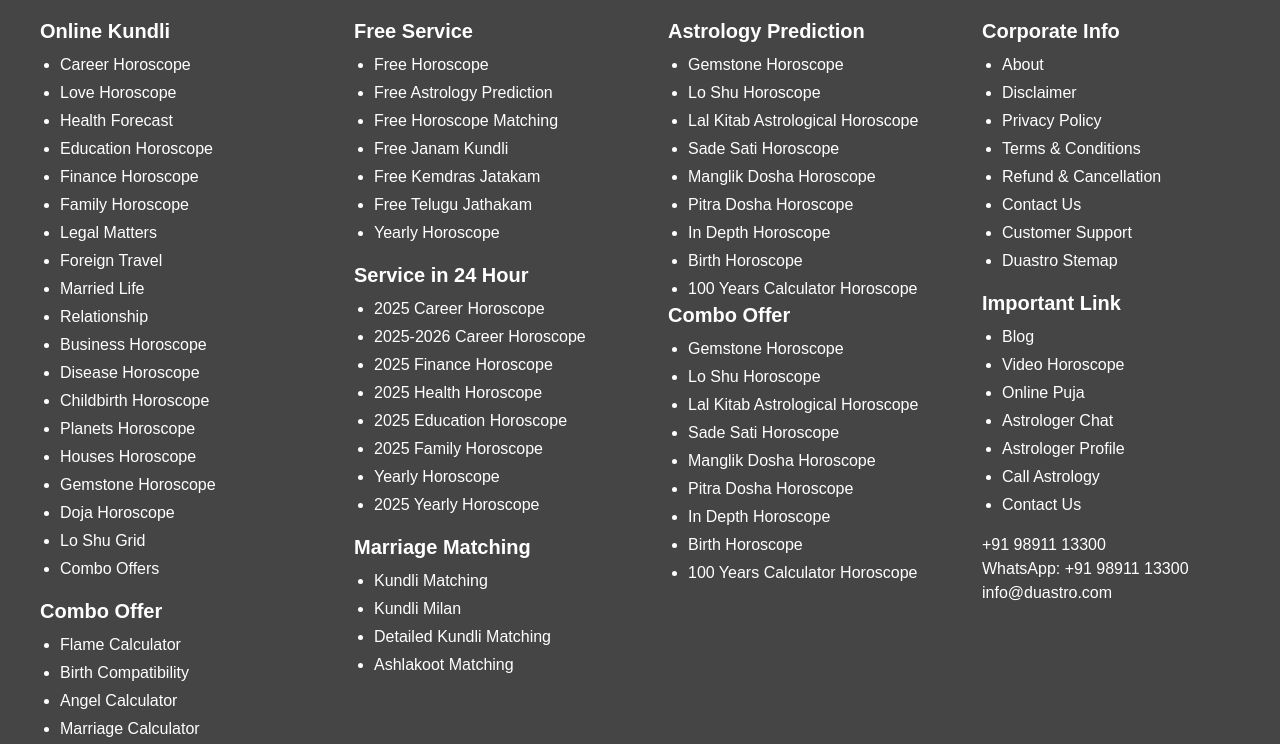
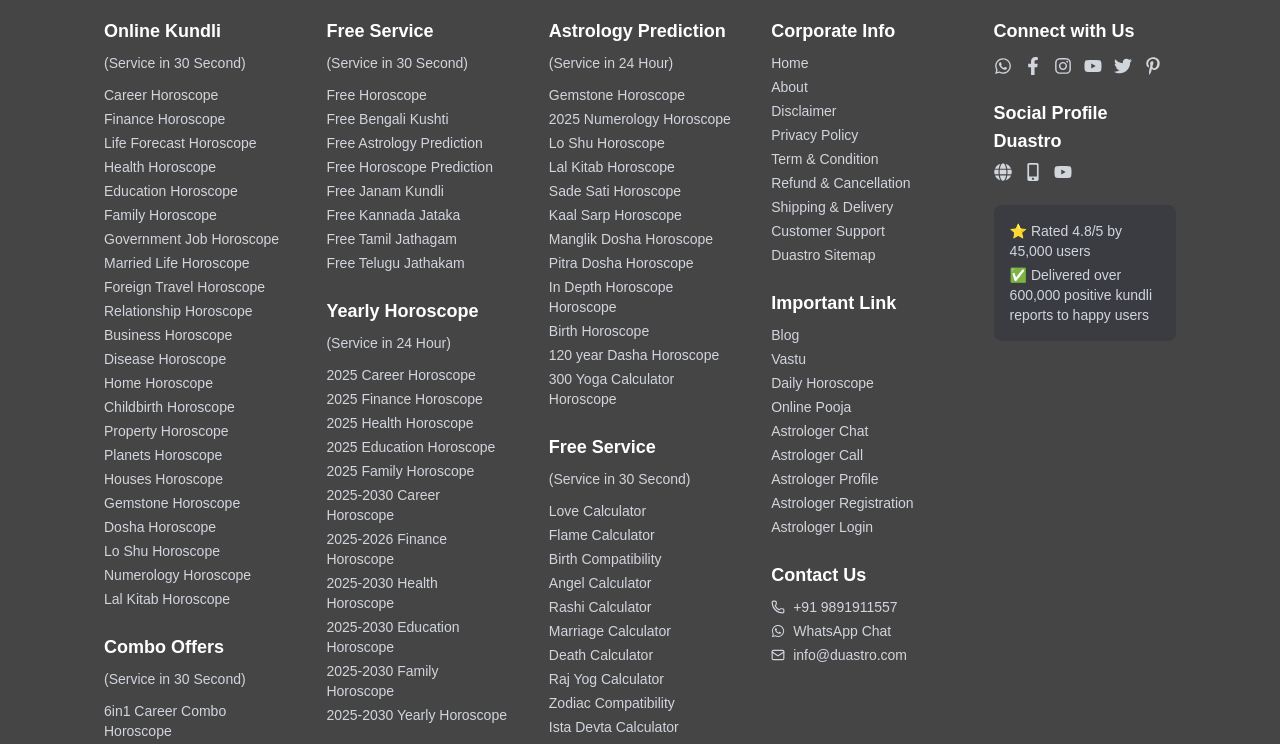
Before and after one commit to OnlyForAshutosh20799/NextApp, a Next.js app: page / in a window 1280 px wide. Shown: the part 5740-6484 px from the top of the page. Built offline with nearby package versions, Linux system fonts and the light colour scheme.

Commit message:
fix footer

```diff
--- a/package.json
+++ b/package.json
@@ -10,9 +10,11 @@
   },
   "dependencies": {
     "@heroicons/react": "^1.0.6",
+    "lucide-react": "^0.545.0",
     "next": "15.5.4",
     "react": "19.1.0",
-    "react-dom": "19.1.0"
+    "react-dom": "19.1.0",
+    "react-icons": "^5.5.0"
   },
   "devDependencies": {
     "@eslint/eslintrc": "^3",
--- a/src/components/Footer.jsx
+++ b/src/components/Footer.jsx
@@ -1,6 +1,18 @@
 "use client";
 
 import { useEffect, useRef } from "react";
+import { Mail, Phone, Star, CheckCircle } from "lucide-react";
+import {
+  FaFacebookF,
+  FaInstagram,
+  FaYoutube,
+  FaTwitter,
+  FaPinterestP,
+  FaWhatsapp,
+  FaLinkedinIn,
+  FaGlobe,
+  FaMobileAlt,
+} from "react-icons/fa";
 
 const data = {
   header: {
@@ -30,35 +42,7 @@
       author: "- Raj Patel",
     },
   ],
-    sections: {
-        onlineKundli: [
-            "Career Horoscope", "Love Horoscope", "Health Forecast", "Education Horoscope",
-            "Finance Horoscope", "Family Horoscope", "Legal Matters", "Foreign Travel",
-            "Married Life", "Relationship", "Business Horoscope", "Disease Horoscope",
-            "Childbirth Horoscope", "Planets Horoscope", "Houses Horoscope", "Gemstone Horoscope",
-            "Doja Horoscope", "Lo Shu Grid", "Combo Offers",
-        ],
-        freeService: {
-            services: ["Free Horoscope", "Free Astrology Prediction", "Free Horoscope Matching", "Free Janam Kundli", "Free Kemdras Jatakam", "Free Telugu Jathakam", "Yearly Horoscope"],
-            "24Hour": ["2025 Career Horoscope", "2025-2026 Career Horoscope", "2025 Finance Horoscope", "2025 Health Horoscope", "2025 Education Horoscope", "2025 Family Horoscope", "Yearly Horoscope", "2025 Yearly Horoscope"],
-            marriageMatching: ["Kundli Matching", "Kundli Milan", "Detailed Kundli Matching", "Ashlakoot Matching"],
-        },
-        astrologyPrediction: {
-            horoscopes: ["Gemstone Horoscope", "Lo Shu Horoscope", "Lal Kitab Astrological Horoscope", "Sade Sati Horoscope", "Manglik Dosha Horoscope", "Pitra Dosha Horoscope", "In Depth Horoscope", "Birth Horoscope", "100 Years Calculator Horoscope"],
-            loveCalculator: ["Flame Calculator", "Birth Compatibility", "Angel Calculator", "Marriage Calculator", "Death Calculator", "Raj Yog Calculator", "Zodiac Compatibility", "Love Partner Report", "Love Match Calculator", "Secret Crush Calculator", "Mobile Number Compatibility", "Account Number Calculator"],
-        },
-        corporateInfo: {
-            info: ["About", "Disclaimer", "Privacy Policy", "Terms & Conditions", "Refund & Cancellation", "Contact Us", "Customer Support", "Duastro Stemap"],
-            importantLinks: ["Blog", "Video Horoscope", "Online Puja", "Astrologer Chat", "Astrologer Profile", "Call Astrology", "Contact Us"],
-            contact: {
-                phone: "+91 98911 13300",
-                whatsapp: "WhatsApp: +91 98911 13300",
-                email: "info@duastro.com",
-                social: ["/facebook-icon.png", "/twitter-icon.png", "/instagram-icon.png"],
-            },
-            ratings: ["⭐ Rated 4.8/5 by 45,000 users", "✅ Delivered over 600,000 positive kundli reports to happy users"],
-        },
-    },
+
   footer: "All Rights Reserved © 2025 Payback Mantra (duastro.com)",
 };
 
@@ -100,6 +84,182 @@
     };
   }, []);
 
+  const footerSections = [
+    {
+      title: "Online Kundli",
+      subtitle: "(Service in 30 Second)",
+      items: [
+        "Career Horoscope",
+        "Finance Horoscope",
+        "Life Forecast Horoscope",
+        "Health Horoscope",
+        "Education Horoscope",
+        "Family Horoscope",
+        "Government Job Horoscope",
+        "Married Life Horoscope",
+        "Foreign Travel Horoscope",
+        "Relationship Horoscope",
+        "Business Horoscope",
+        "Disease Horoscope",
+        "Home Horoscope",
+        "Childbirth Horoscope",
+        "Property Horoscope",
+        "Planets Horoscope",
+        "Houses Horoscope",
+        "Gemstone Horoscope",
+        "Dosha Horoscope",
+        "Lo Shu Horoscope",
+        "Numerology Horoscope",
+        "Lal Kitab Horoscope",
+      ],
+      extraTitle: "Combo Offers",
+      extraSubtitle: "(Service in 30 Second)",
+      extraItems: [
+        "6in1 Career Combo Horoscope",
+        "5in1 Love Combo Horoscope",
+        "6in1 Health Combo Horoscope",
+        "6in1 Business Combo Horoscope",
+        "2in1 Complete Horoscope",
+        "3in1 Numerology Combo Horoscope",
+      ],
+    },
+    {
+      title: "Free Service",
+      subtitle: "(Service in 30 Second)",
+      items: [
+        "Free Horoscope",
+        "Free Bengali Kushti",
+        "Free Astrology Prediction",
+        "Free Horoscope Prediction",
+        "Free Janam Kundli",
+        "Free Kannada Jataka",
+        "Free Tamil Jathagam",
+        "Free Telugu Jathakam",
+      ],
+      extraSections: [
+        {
+          title: "Yearly Horoscope",
+          subtitle: "(Service in 24 Hour)",
+          items: [
+            "2025 Career Horoscope",
+            "2025 Finance Horoscope",
+            "2025 Health Horoscope",
+            "2025 Education Horoscope",
+            "2025 Family Horoscope",
+            "2025-2030 Career Horoscope",
+            "2025-2026 Finance Horoscope",
+            "2025-2030 Health Horoscope",
+            "2025-2030 Education Horoscope",
+            "2025-2030 Family Horoscope",
+            "2025-2030 Yearly Horoscope",
+          ],
+        },
+        {
+          title: "Marriage Matching",
+          subtitle: "(Service in 24 Hour)",
+          items: [
+            "Marriage Matching",
+            "Kundli Milan",
+            "Love & Relationship Matching",
+            "Detailed Kundli Matching",
+            "Ashtakoot Matching",
+          ],
+        },
+      ],
+    },
+    {
+      title: "Astrology Prediction",
+      subtitle: "(Service in 24 Hour)",
+      items: [
+        "Gemstone Horoscope",
+        "2025 Numerology Horoscope",
+        "Lo Shu Horoscope",
+        "Lal Kitab Horoscope",
+        "Sade Sati Horoscope",
+        "Kaal Sarp Horoscope",
+        "Manglik Dosha Horoscope",
+        "Pitra Dosha Horoscope",
+        "In Depth Horoscope Horoscope",
+        "Birth Horoscope",
+        "120 year Dasha Horoscope",
+        "300 Yoga Calculator Horoscope",
+      ],
+      extraSections: [
+        {
+          title: "Free Service",
+          subtitle: "(Service in 30 Second)",
+          items: [
+            "Love Calculator",
+            "Flame Calculator",
+            "Birth Compatibility",
+            "Angel Calculator",
+            "Rashi Calculator",
+            "Marriage Calculator",
+            "Death Calculator",
+            "Raj Yog Calculator",
+            "Zodiac Compatibility",
+            "Ista Devta Calculator",
+            "Love Partner Report",
+            "Love Match Calculator",
+            "Secret Crush Calculator",
+            "Mobile Number Compatibility",
+            "Vehicle Number Compatibility",
+            "Account Number Calculator",
+          ],
+        },
+      ],
+    },
+    {
+      title: "Corporate Info",
+      items: [
+        "Home",
+        "About",
+        "Disclaimer",
+        "Privacy Policy",
+        "Term & Condition",
+        "Refund & Cancellation",
+        "Shipping & Delivery",
+        "Customer Support",
+        "Duastro Sitemap",
+      ],
+      extraSections: [
+        {
+          title: "Important Link",
+          items: [
+            "Blog",
+            "Vastu",
+            "Daily Horoscope",
+            "Online Pooja",
+            "Astrologer Chat",
+            "Astrologer Call",
+            "Astrologer Profile",
+            "Astrologer Registration",
+            "Astrologer Login",
+          ],
+        },
+        {
+          title: "Contact Us",
+          items: [
+            { icon: <Phone size={14} />, text: "+91 9891911557" },
+            { icon: <FaWhatsapp size={14} />, text: "WhatsApp Chat" },
+            { icon: <Mail size={14} />, text: "info@duastro.com" },
+          ],
+        },
+      ],
+    },
+  ];
+
+  const socialIcons = [
+    <FaWhatsapp />,
+    <FaFacebookF />,
+    <FaInstagram />,
+    <FaYoutube />,
+    <FaTwitter />,
+    <FaPinterestP />,
+  ];
+
+  const profileIcons = [<FaGlobe />, <FaMobileAlt />, <FaYoutube />];
+
   return (
     <div className=" bg-[#454545] text-white p-6">
       <header className="flex items-center justify-between flex-wrap gap-4 p-4 rounded">
@@ -113,15 +273,25 @@
               <span className="text-4xl text-green-700">l</span>
               <span className="text-4xl text-red-700">e</span>
             </div>
-                        <div className="text-[10px] text-gray-300 font-bold">Reviews ⭐⭐⭐⭐⭐</div>
+            <div className="text-[10px] text-gray-300 font-bold">
+              Reviews ⭐⭐⭐⭐⭐
+            </div>
           </div>
           <div className="mt-2">
-                        <div className="text-yellow-400 text-[18px] font-bold">2000+ reviews</div>
-                        <div className="flex flex-row justify-center gap-1  text-[15px]"> <span className="text-yellow-400">Rated 4.6 on Google -</span><span className="text-white">Check on Google</span> </div>
+            <div className="text-yellow-400 text-[18px] font-bold">
+              2000+ reviews
+            </div>
+            <div className="flex flex-row justify-center gap-1  text-[15px]">
+              {" "}
+              <span className="text-yellow-400">Rated 4.6 on Google -</span>
+              <span className="text-white">Check on Google</span>{" "}
+            </div>
           </div>
         </div>
         <div className="text-right text-yellow-400">
-                    <div>✅ Delivered over 600,000 positive kundli reports to happy users</div>
+          <div>
+            ✅ Delivered over 600,000 positive kundli reports to happy users
+          </div>
           <div>⭐ Rated 4.8/5 by 45,000 users</div>
         </div>
       </header>
@@ -133,115 +303,143 @@
             ref={scrollContainerRef}
             className="flex space-x-5 overflow-x-hidden py-2"
             style={{
-                            scrollBehavior: 'auto', // Changed to auto for smoother animation control
-                            width: '100%'
+              scrollBehavior: "auto", // Changed to auto for smoother animation control
+              width: "100%",
             }}
           >
             {/* Duplicate testimonials for seamless looping */}
-                        {[...data.testimonials, ...data.testimonials].map((testimonial, index) => (
+            {[...data.testimonials, ...data.testimonials].map(
+              (testimonial, index) => (
                 <div
                   key={index}
                   className="flex-shrink-0 w-80 bg-gradient-to-r from-yellow-400 via-yellow-500 to-yellow-600 rounded-lg p-4 shadow-md shadow-black m-2"
                 >
                   <p className="text-sm">{testimonial.text}</p>
-                                <p className="text-right text-sm mt-2 font-semibold">{testimonial.author}</p>
+                  <p className="text-right text-sm mt-2 font-semibold">
+                    {testimonial.author}
+                  </p>
+                </div>
+              )
+            )}
+          </div>
+        </div>
+      </section>
+
+      {/* list section */}
+
+      <div className=" text-gray-300 py-10 px-0 sm:px-12 md:px-16 lg:px-20">
+        {/* Grid Layout */}
+        <div className="grid grid-cols-2 sm:grid-cols-2 md:grid-cols-3 xl:grid-cols-5 gap-10">
+          {footerSections.map((section, index) => (
+            <div key={index}>
+              <h3 className="text-lg font-semibold text-white mb-2">
+                {section.title}
+              </h3>
+              {section.subtitle && (
+                <p className="text-sm mb-3">{section.subtitle}</p>
+              )}
+              <ul className="space-y-1 text-sm">
+                {section.items.map((item, i) => (
+                  <li key={i} className="hover:text-[#FD7E14] cursor-pointer">
+                    {item}
+                  </li>
+                ))}
+              </ul>
+
+              {/* Handle optional sections */}
+              {section.extraTitle && (
+                <>
+                  <h3 className="text-lg font-semibold text-white mt-6 mb-2">
+                    {section.extraTitle}
+                  </h3>
+                  <p className="text-sm mb-3">{section.extraSubtitle}</p>
+                  <ul className="space-y-1 text-sm">
+                    {section.extraItems.map((item, i) => (
+                      <li
+                        key={i}
+                        className="hover:text-[#FD7E14] cursor-pointer"
+                      >
+                        {item}
+                      </li>
+                    ))}
+                  </ul>
+                </>
+              )}
+
+              {section.extraSections &&
+                section.extraSections.map((extra, i) => (
+                  <div key={i} className="mt-6">
+                    <h3 className="text-lg font-semibold text-white mb-2">
+                      {extra.title}
+                    </h3>
+                    {extra.subtitle && (
+                      <p className="text-sm mb-3">{extra.subtitle}</p>
+                    )}
+                    <ul className="space-y-1 text-sm">
+                      {extra.items.map((item, j) =>
+                        typeof item === "string" ? (
+                          <li
+                            key={j}
+                            className="hover:text-[#FD7E14] cursor-pointer"
+                          >
+                            {item}
+                          </li>
+                        ) : (
+                          <li key={j} className="flex items-center gap-2">
+                            {item.icon}
+                            {item.text}
+                          </li>
+                        )
+                      )}
+                    </ul>
+                  </div>
+                ))}
+            </div>
+          ))}
+
+          {/* Social Section */}
+          <div>
+            <h3 className="text-lg font-semibold text-white mb-3">
+              Connect with Us
+            </h3>
+            <div className="flex flex-wrap gap-3 text-lg">
+              {socialIcons.map((icon, i) => (
+                <div
+                  key={i}
+                  className="hover:text-[#FD7E14] cursor-pointer transition"
+                >
+                  {icon}
                 </div>
               ))}
             </div>
 
-                    {/* Gradient overlays for smooth edges */}
-                    <div className="absolute left-0 top-0 bottom-0 w-20 bg-gradient-to-r from-[#454545] to-transparent pointer-events-none"></div>
-                    <div className="absolute right-0 top-0 bottom-0 w-20 bg-gradient-to-l from-[#454545] to-transparent pointer-events-none"></div>
+            <h3 className="text-lg font-semibold text-white mt-6 mb-2">
+              Social Profile Duastro
+            </h3>
+            <div className="flex flex-wrap gap-3 text-lg">
+              {profileIcons.map((icon, i) => (
+                <div
+                  key={i}
+                  className="hover:text-[#FD7E14] cursor-pointer transition"
+                >
+                  {icon}
                 </div>
-            </section>
-
-            <main className="grid md:grid-cols-2 lg:grid-cols-4 gap-6 mt-6 ">
-
-                <section className=" p-4 rounded">
-                    <h2 className="text-xl font-bold mb-2">Online Kundli</h2>
-                    <ul className="list-disc pl-5 space-y-1">
-                        {data.sections.onlineKundli.map((item, index) => (
-                            <li key={index}>{item}</li>
               ))}
-                    </ul>
-                    <h2 className="text-xl font-bold mt-4 mb-2">Combo Offer</h2>
-                    <ul className="list-disc pl-5 space-y-1">
-                        {data.sections.astrologyPrediction.loveCalculator.map((item, index) => (
-                            <li key={index}>{item}</li>
-                        ))}
-                    </ul>
-                </section>
-
-                <section className=" p-4 rounded">
-                    <h2 className="text-xl font-bold mb-2">Free Service</h2>
-                    <ul className="list-disc pl-5 space-y-1">
-                        {data.sections.freeService.services.map((item, index) => (
-                            <li key={index}>{item}</li>
-                        ))}
-                    </ul>
-                    <h2 className="text-xl font-bold mt-4 mb-2">Service in 24 Hour</h2>
-                    <ul className="list-disc pl-5 space-y-1">
-                        {data.sections.freeService["24Hour"].map((item, index) => (
-                            <li key={index}>{item}</li>
-                        ))}
-                    </ul>
-                    <h2 className="text-xl font-bold mt-4 mb-2">Marriage Matching</h2>
-                    <ul className="list-disc pl-5 space-y-1">
-                        {data.sections.freeService.marriageMatching.map((item, index) => (
-                            <li key={index}>{item}</li>
-                        ))}
-                    </ul>
-                </section>
-
-                <section className=" p-4 rounded">
-                    <h2 className="text-xl font-bold mb-2">Astrology Prediction</h2>
-                    <ul className="list-disc pl-5 space-y-1">
-                        {data.sections.astrologyPrediction.horoscopes.map((item, index) => (
-                            <li key={index}>{item}</li>
-                        ))}
-                    </ul>
-                    <h2 className="text-xl font-bold mb-2">Combo Offer</h2>
-                    <ul className="list-disc pl-5 space-y-1">
-                        {data.sections.astrologyPrediction.horoscopes.map((item, index) => (
-                            <li key={index}>{item}</li>
-                        ))}
-                    </ul>
-
-                </section>
-
-                <section className=" p-4 rounded col-span-4 md:col-span-1">
-                    <h2 className="text-xl font-bold mb-2">Corporate Info</h2>
-                    <ul className="list-disc pl-5 space-y-1">
-                        {data.sections.corporateInfo.info.map((item, index) => (
-                            <li key={index}>{item}</li>
-                        ))}
-                    </ul>
-                    <h2 className="text-xl font-bold mt-4 mb-2">Important Link</h2>
-                    <ul className="list-disc pl-5 space-y-1">
-                        {data.sections.corporateInfo.importantLinks.map((item, index) => (
-                            <li key={index}>{item}</li>
-                        ))}
-                    </ul>
-                    <div className="mt-4">
-                        <p>{data.sections.corporateInfo.contact.phone}</p>
-                        <p>{data.sections.corporateInfo.contact.whatsapp}</p>
-                        <p>{data.sections.corporateInfo.contact.email}</p>
-                        {/* <div className="flex space-x-2 mt-2">
-                            {data.sections.corporateInfo.contact.social.map((src, index) => (
-                                <a key={index} href="#"><img src={src} alt={`Social ${index}`} className="h-6" /></a>
-                            ))}
-                        </div> */}
             </div>
 
-                </section>
-            </main>
-            <div className=" bg-[#4F5153] flex items-center justify-center mt-5 p-2 rounded">
-                        <div className=" text-white-400">
-                            {data.sections.corporateInfo.ratings.map((rating, index) => (
-                                <p key={index}>{rating}</p>
-                            ))}
+            {/* Ratings */}
+            <div className="bg-[#3A3C42] text-sm mt-6 rounded-lg p-4 flex flex-col gap-1 text-gray-300">
+              <p className="flex items-center gap-2">
+                ⭐ Rated 4.8/5 by 45,000 users
+              </p>
+              <p className="flex items-center gap-2">
+               ✅ Delivered over 600,000 positive kundli reports to happy users
+              </p>
             </div>
           </div>
+        </div>
+      </div>
+
       <footer className="mt-6 py-3 text-center bg-[#2A2A2A] ">
         <p>{data.footer}</p>
       </footer>
```
Also changed, not shown: 1 other file (tests, documents, lock files or other folders). Lines whose indentation alone changed are shown as unchanged.
